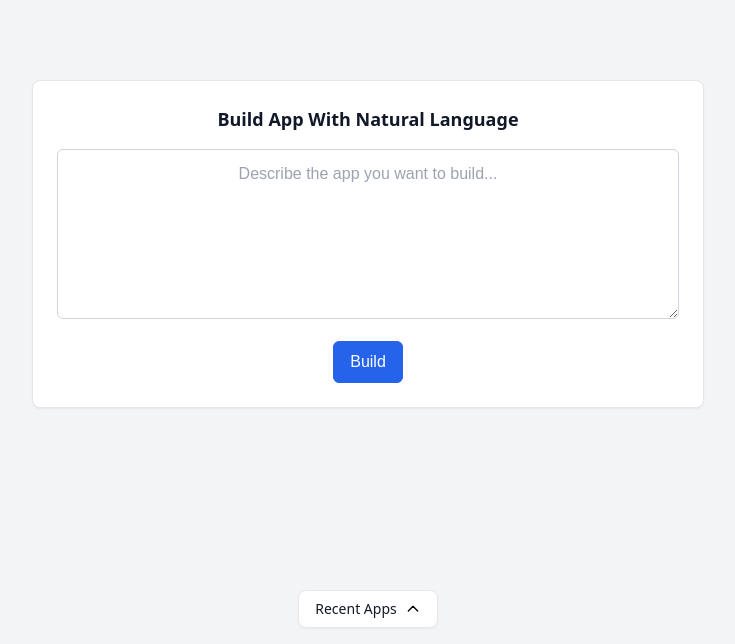
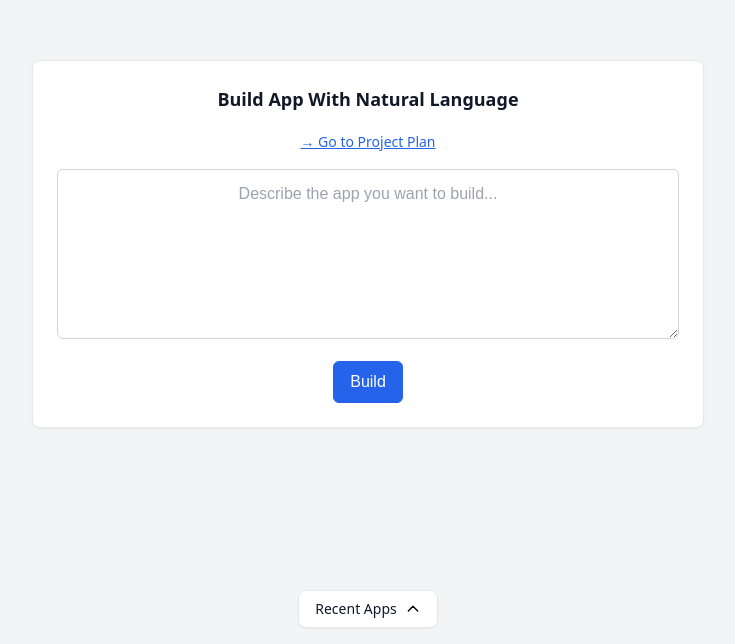
Before and after one commit to aakashkumar198765/lovable-floforward, a React (Create React App) app: page /prompt in a window 1280 px wide. Shown: the part 156-800 px from the top of the page, without its empty margins (272-1007 px from the left). Built offline with nearby package versions, Linux system fonts and the light colour scheme; sample sign-in values are in the browser's storage; the HTML template or start-up script is replaced by a standard one.

Commit message:
Added a temporary redirecting link to project-plan

```diff
--- a/src/pages/Prompt/content.tsx
+++ b/src/pages/Prompt/content.tsx
@@ -80,6 +80,15 @@ const PromptContent: React.FC<PromptContentProps> = ({
             <h3 className="text-lg font-semibold text-gray-900 mb-4 text-center">
               Build App With Natural Language
             </h3>
+            {/* Temporary Link to Project Plan */}
+            <div className="text-center mb-4">
+              <button
+                onClick={() => navigate('/project-plan')}
+                className="text-blue-600 hover:text-blue-800 underline text-sm font-medium"
+              >
+                → Go to Project Plan
+              </button>
+            </div>
             <Textarea
               id="prompt"
               placeholder="Describe the app you want to build..."
```
